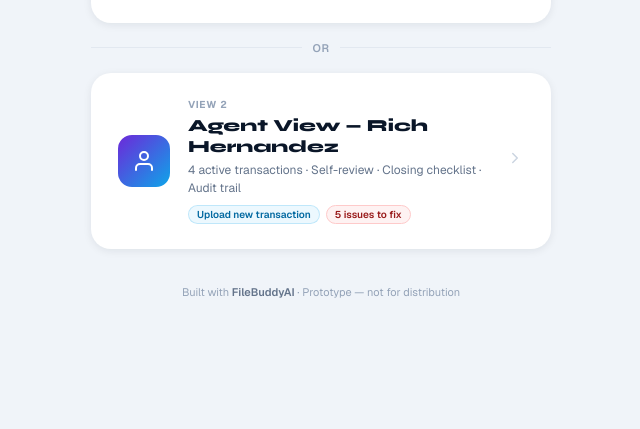
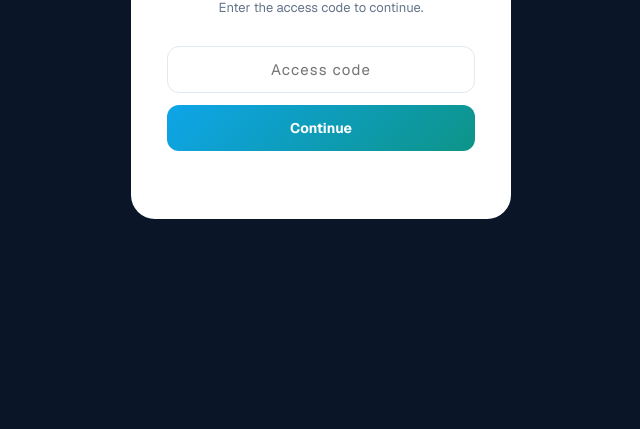
Before and after one commit to exponentialscout/filebuddyai-prototype, a plain HTML site: page index.html in a window 1280 px wide. Shown: the part 371-800 px from the top of the page, without its empty margins (319-959 px from the left). Drawn offline with nearby package versions, Linux system fonts and the light colour scheme.

Commit message:
Add files via upload

```diff
--- a/index.html
+++ b/index.html
@@ -15,6 +15,49 @@
     align-items: center; justify-content: center;
     padding: 24px;
   }
+  #gate {
+    position: fixed; inset: 0; z-index: 999;
+    background: #0a1628;
+    display: flex; align-items: center; justify-content: center;
+    padding: 24px;
+  }
+  .gate-card {
+    background: white; border-radius: 24px;
+    padding: 40px 36px; width: 100%; max-width: 380px; text-align: center;
+  }
+  .gate-mark {
+    width: 52px; height: 52px; border-radius: 14px;
+    background: linear-gradient(135deg, #0ea5e9, #0d9488);
+    display: flex; align-items: center; justify-content: center;
+    margin: 0 auto 16px;
+  }
+  .gate-title {
+    font-family: 'Syne', sans-serif; font-size: 20px;
+    font-weight: 800; color: #0a1628; margin-bottom: 6px;
+  }
+  .gate-sub { font-size: 13px; color: #64748b; margin-bottom: 28px; line-height: 1.5; }
+  .gate-input {
+    width: 100%; padding: 13px 16px;
+    border: 1.5px solid #e2e8f0; border-radius: 12px;
+    font-family: 'Geist', sans-serif; font-size: 15px;
+    color: #0a1628; letter-spacing: 0.08em;
+    text-align: center; margin-bottom: 12px;
+    transition: border-color 0.15s; outline: none;
+  }
+  .gate-input:focus { border-color: #0ea5e9; }
+  .gate-input.error { border-color: #b91c1c; animation: shake 0.35s ease; }
+  @keyframes shake {
+    0%,100%{transform:translateX(0)} 25%{transform:translateX(-6px)} 75%{transform:translateX(6px)}
+  }
+  .gate-btn {
+    width: 100%; padding: 14px;
+    background: linear-gradient(135deg, #0ea5e9, #0d9488);
+    color: white; border: none; border-radius: 12px;
+    font-family: 'Geist', sans-serif; font-size: 14px; font-weight: 700;
+    cursor: pointer; transition: all 0.18s;
+  }
+  .gate-btn:hover { transform: translateY(-1px); box-shadow: 0 6px 16px rgba(14,165,233,0.3); }
+  .gate-error { font-size: 12px; color: #b91c1c; margin-top: 10px; min-height: 18px; }
   .logo-row {
     display: flex; align-items: center; gap: 12px; margin-bottom: 10px;
   }
@@ -88,6 +131,42 @@
 </head>
 <body>
 
+<!-- Password gate -->
+<div id="gate">
+  <div class="gate-card">
+    <div class="gate-mark">
+      <svg width="22" height="22" viewBox="0 0 24 24" fill="none" stroke="white" stroke-width="2.5" stroke-linecap="round" stroke-linejoin="round">
+        <path d="M12 2L4 5v6c0 4.5 3.3 8.7 8 9.9C17.7 19.7 21 15.5 21 11V5l-9-3z"/>
+        <polyline points="9 12 11 14 15 10"/>
+      </svg>
+    </div>
+    <div class="gate-title">FileBuddyAI</div>
+    <div class="gate-sub">This prototype is confidential.<br>Enter the access code to continue.</div>
+    <input class="gate-input" id="gate-input" type="password" placeholder="Access code" onkeydown="if(event.key==='Enter')checkPassword()">
+    <button class="gate-btn" onclick="checkPassword()">Continue</button>
+    <div class="gate-error" id="gate-error"></div>
+  </div>
+</div>
+
+<script>
+  function checkPassword() {
+    const val = document.getElementById('gate-input').value;
+    const input = document.getElementById('gate-input');
+    if (val === 'N03rr0rs') {
+      document.getElementById('gate').style.display = 'none';
+      sessionStorage.setItem('fba_auth', '1');
+    } else {
+      input.classList.add('error');
+      document.getElementById('gate-error').textContent = 'Incorrect code — try again.';
+      document.getElementById('gate-input').value = '';
+      setTimeout(() => input.classList.remove('error'), 400);
+    }
+  }
+  if (sessionStorage.getItem('fba_auth') === '1') {
+    document.getElementById('gate').style.display = 'none';
+  }
+</script>
+
   <div class="logo-row">
     <div class="logo-mark">
       <svg width="20" height="20" viewBox="0 0 24 24" fill="none" stroke="white" stroke-width="2.5" stroke-linecap="round" stroke-linejoin="round">
```
